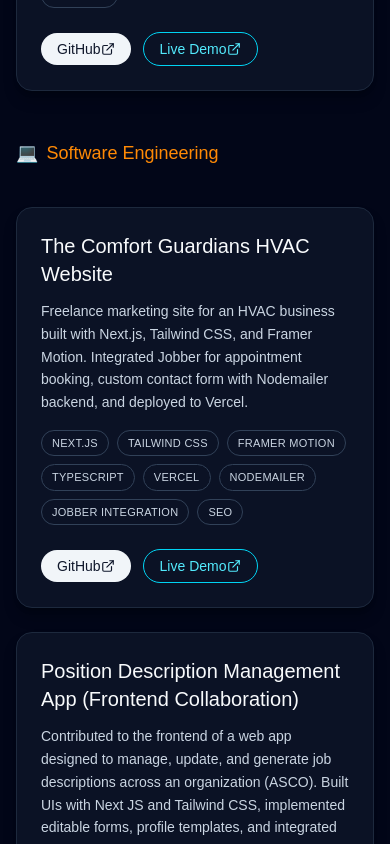
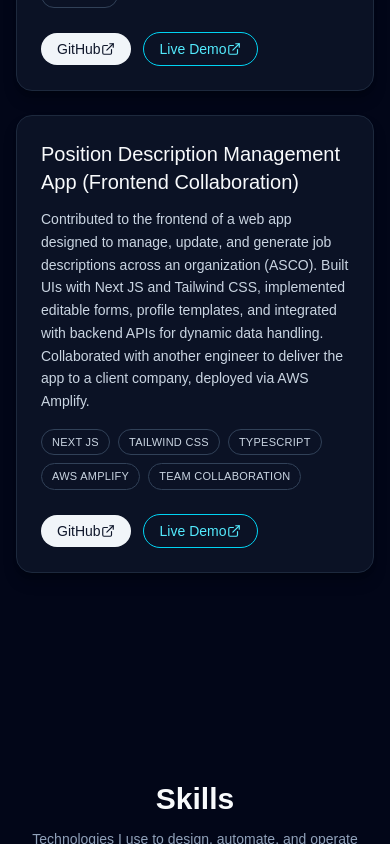
Before and after one commit to gerardinhoo/gerard-portfolio, a Next.js app: page / in a window 390 px wide. Shown: the part 3720-4564 px from the top of the page. Built offline with nearby package versions, Linux system fonts and the light colour scheme.

Commit message:
Delete one projec

```diff
--- a/app/components/projects/Projects.tsx
+++ b/app/components/projects/Projects.tsx
@@ -85,38 +85,6 @@ export default function Projects() {
             github='https://github.com/gerardinhoo/Devops-Journey/tree/main/simple-node-api'
             live='https://raw.githubusercontent.com/gerardinhoo/Devops-Journey/main/simple-node-api/assets/devops-workflow.png'
           />
-        </div>
-
-        {/* 💻 Software Engineering Projects */}
-        <h3
-          className='
-            font-heading text-lg md:text-xl text-orange-400
-            flex items-center gap-2
-            mb-4 sm:mb-6
-            text-left
-          '
-        >
-          <span aria-hidden>💻</span>
-          <span>Software Engineering</span>
-        </h3>
-
-        <div className='mt-10 grid grid-cols-1 md:grid-cols-2 gap-6 md:gap-8'>
-          <ProjectCard
-            title='The Comfort Guardians HVAC Website'
-            description='Freelance marketing site for an HVAC business built with Next.js, Tailwind CSS, and Framer Motion. Integrated Jobber for appointment booking, custom contact form with Nodemailer backend, and deployed to Vercel.'
-            tags={[
-              'Next.js',
-              'Tailwind CSS',
-              'Framer Motion',
-              'TypeScript',
-              'Vercel',
-              'Nodemailer',
-              'Jobber Integration',
-              'SEO',
-            ]}
-            github='https://github.com/gerardinhoo/the-comfort-guardians'
-            live='https://www.thecomfortsguardians.com/'
-          />
           <ProjectCard
             title='Position Description Management App (Frontend Collaboration)'
             description='Contributed to the frontend of a web app designed to manage, update, and generate job descriptions across an organization (ASCO). Built UIs with Next JS and Tailwind CSS, implemented editable forms, profile templates, and integrated with backend APIs for dynamic data handling. Collaborated with another engineer to deliver the app to a client company, deployed via AWS Amplify.'
@@ -131,6 +99,23 @@ export default function Projects() {
             live='https://main.d22l2h3u9kpjbu.amplifyapp.com/'
           />
         </div>
+
+        {/* 💻 Software Engineering Projects */}
+        {/* <h3
+          className='
+            font-heading text-lg md:text-xl text-orange-400
+            flex items-center gap-2
+            mb-4 sm:mb-6
+            text-left
+          '
+        >
+          <span aria-hidden>💻</span>
+          <span>Software Engineering</span>
+        </h3>
+
+        <div className='mt-10 grid grid-cols-1 md:grid-cols-2 gap-6 md:gap-8'>
+
+        </div> */}
       </div>
     </section>
   );
```
